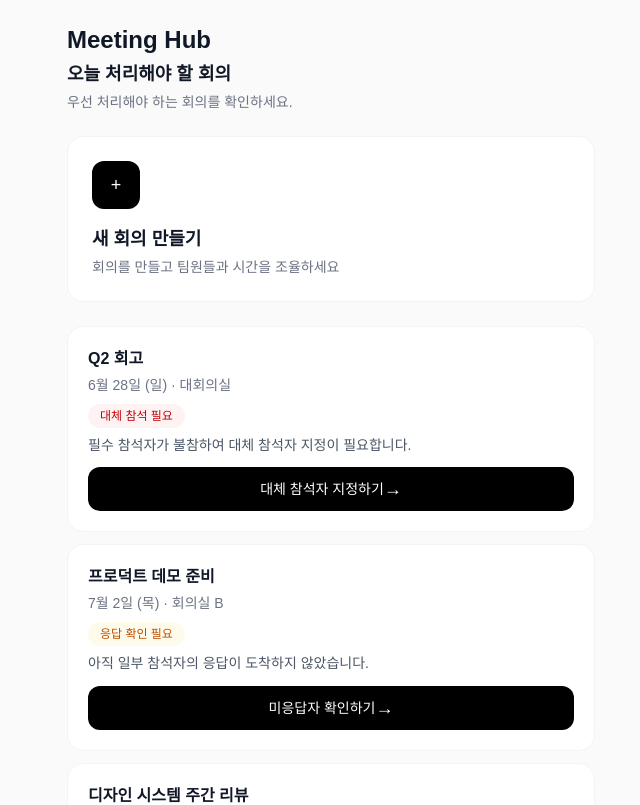
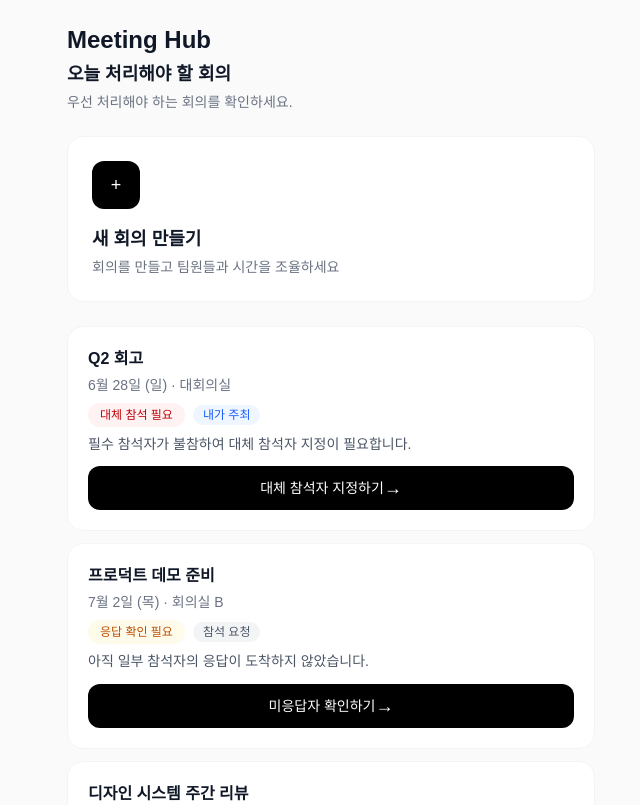
Before and after one commit to tnals0547-crypto/meeting-hub, a Next.js app: page / in a window 1280 px wide. Shown: the top 805 px of the page, without its empty margins (309-949 px from the left). Built offline with nearby package versions, Linux system fonts and the light colour scheme.

Commit message:
feat: add meeting role badges on home

```diff
--- a/src/app/meetings/new/time-selection/page.tsx
+++ b/src/app/meetings/new/time-selection/page.tsx
@@ -108,6 +108,7 @@ export default function TimeSelectionPage() {
       location: '',
       createdAt: new Date().toISOString(),
       organizerName: '나',
+      myRole: 'organizer',
       participants,
       requiredAttendanceRate: 100,
       status: 'response_collecting' as MeetingStatus,
--- a/src/components/MeetingCard.tsx
+++ b/src/components/MeetingCard.tsx
@@ -1,6 +1,11 @@
-import type { Meeting } from '@/types/meeting'
+import type { Meeting, MeetingRole } from '@/types/meeting'
 import StatusBadge from '@/components/common/StatusBadge'
 import Button from '@/components/common/Button'
+
+const ROLE_CONFIG: Record<MeetingRole, { label: string; className: string }> = {
+  organizer: { label: '내가 주최', className: 'bg-blue-50 text-blue-600' },
+  participant: { label: '참석 요청', className: 'bg-gray-100 text-gray-600' },
+}
 
 interface MeetingCardProps {
   meeting: Meeting
@@ -55,8 +60,13 @@ export default function MeetingCard({ meeting, ctaOverride }: MeetingCardProps)
         {formatDate(meeting.createdAt)} · {meeting.location}
       </p>
 
-      <div className="mt-2">
+      <div className="mt-2 flex items-center gap-2">
         <StatusBadge status={meeting.status} />
+        <span
+          className={`inline-flex items-center rounded-full px-2.5 py-0.5 text-xs font-medium ${ROLE_CONFIG[meeting.myRole].className}`}
+        >
+          {ROLE_CONFIG[meeting.myRole].label}
+        </span>
       </div>
 
       <p className="mt-2 text-sm leading-snug text-gray-600">
--- a/src/data/mock.ts
+++ b/src/data/mock.ts
@@ -20,6 +20,7 @@ export const meetings: Meeting[] = [
     location: '회의실 A',
     createdAt: '2026-07-04T09:00:00',
     organizerName: '김디자인',
+    myRole: 'organizer',
     requiredAttendanceRate: 60,
     status: 'pending',
     confirmedTimeSlot: null,
@@ -70,6 +71,7 @@ export const meetings: Meeting[] = [
     location: '회의실 B',
     createdAt: '2026-07-02T14:00:00',
     organizerName: '박프로덕트',
+    myRole: 'participant',
     requiredAttendanceRate: 70,
     status: 'response_collecting',
     confirmedTimeSlot: null,
@@ -129,6 +131,7 @@ export const meetings: Meeting[] = [
     location: '대회의실',
     createdAt: '2026-06-28T10:00:00',
     organizerName: '최리더',
+    myRole: 'organizer',
     requiredAttendanceRate: 75,
     status: 'response_complete',
     // 모든 참석자가 응답을 완료했으나,
--- a/src/types/meeting.ts
+++ b/src/types/meeting.ts
@@ -1,4 +1,6 @@
 export type MeetingStatus = 'pending' | 'response_collecting' | 'response_complete' | 'confirmed'
+
+export type MeetingRole = 'organizer' | 'participant'
 
 export type ResponseStatus = 'pending' | 'approved' | 'declined'
 
@@ -56,6 +58,7 @@ export interface Meeting {
   location: string
   createdAt: string
   organizerName: string
+  myRole: MeetingRole
   participants: Participant[]
   requiredAttendanceRate: number
   status: MeetingStatus
```
